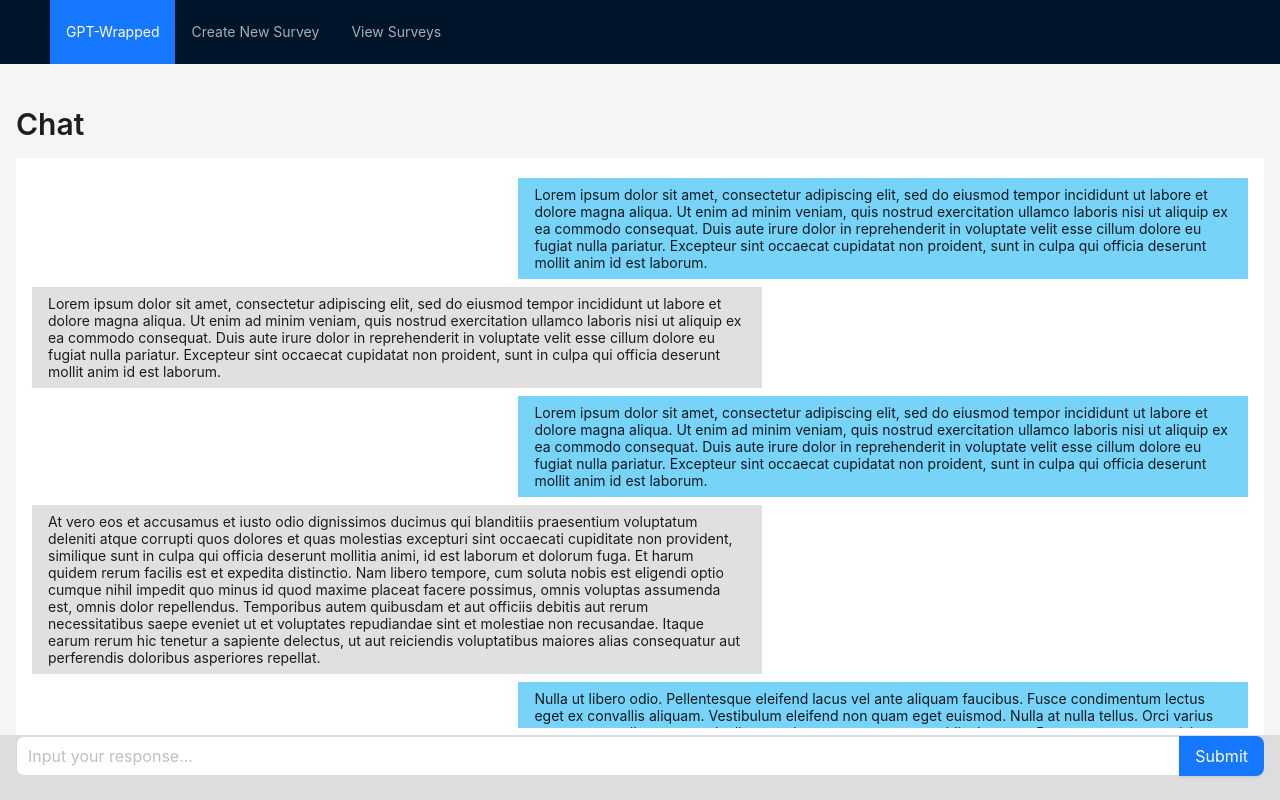
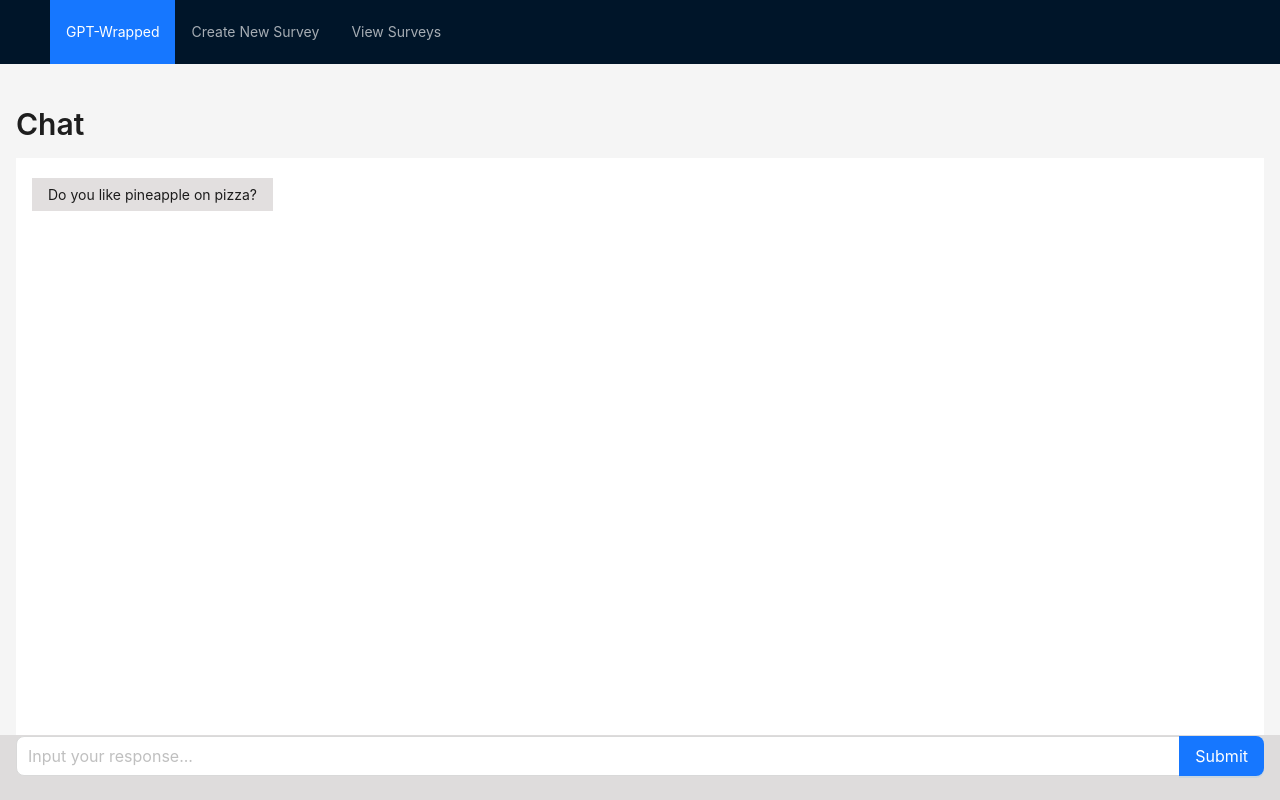
Before and after one commit to jesus-villalobos/cs160-final-project, a React (Create React App) app: page /chat in a window 1280 px wide. Built offline with nearby package versions, Linux system fonts and the light colour scheme.

Commit message:
Implemented basic example survey chat

```diff
--- a/src/pages/ChatPage.tsx
+++ b/src/pages/ChatPage.tsx
@@ -2,82 +2,96 @@ import React, { useState } from "react";
 import "./../App.css";
 
 import { Input, Space, Button } from "antd";
-
 import MainAppFormat from "./../components/MainAppLayout";
 
 const sampleChatMessages = [
     {
         messageContents:
-            "Lorem ipsum dolor sit amet, consectetur adipiscing elit, sed do eiusmod tempor incididunt ut labore et dolore magna aliqua. Ut enim ad minim veniam, quis nostrud exercitation ullamco laboris nisi ut aliquip ex ea commodo consequat. Duis aute irure dolor in reprehenderit in voluptate velit esse cillum dolore eu fugiat nulla pariatur. Excepteur sint occaecat cupidatat non proident, sunt in culpa qui officia deserunt mollit anim id est laborum.",
-        sender: "USER",
-    },
-    {
-        messageContents:
-            "Lorem ipsum dolor sit amet, consectetur adipiscing elit, sed do eiusmod tempor incididunt ut labore et dolore magna aliqua. Ut enim ad minim veniam, quis nostrud exercitation ullamco laboris nisi ut aliquip ex ea commodo consequat. Duis aute irure dolor in reprehenderit in voluptate velit esse cillum dolore eu fugiat nulla pariatur. Excepteur sint occaecat cupidatat non proident, sunt in culpa qui officia deserunt mollit anim id est laborum.",
+            "Do you like pineapple on pizza?",
         sender: "SYSTEM",
-    },
-    {
-        messageContents:
-            "Lorem ipsum dolor sit amet, consectetur adipiscing elit, sed do eiusmod tempor incididunt ut labore et dolore magna aliqua. Ut enim ad minim veniam, quis nostrud exercitation ullamco laboris nisi ut aliquip ex ea commodo consequat. Duis aute irure dolor in reprehenderit in voluptate velit esse cillum dolore eu fugiat nulla pariatur. Excepteur sint occaecat cupidatat non proident, sunt in culpa qui officia deserunt mollit anim id est laborum.",
-        sender: "USER",
-    },
-    {
-        messageContents:
-            "At vero eos et accusamus et iusto odio dignissimos ducimus qui blanditiis praesentium voluptatum deleniti atque corrupti quos dolores et quas molestias excepturi sint occaecati cupiditate non provident, similique sunt in culpa qui officia deserunt mollitia animi, id est laborum et dolorum fuga. Et harum quidem rerum facilis est et expedita distinctio. Nam libero tempore, cum soluta nobis est eligendi optio cumque nihil impedit quo minus id quod maxime placeat facere possimus, omnis voluptas assumenda est, omnis dolor repellendus. Temporibus autem quibusdam et aut officiis debitis aut rerum necessitatibus saepe eveniet ut et voluptates repudiandae sint et molestiae non recusandae. Itaque earum rerum hic tenetur a sapiente delectus, ut aut reiciendis voluptatibus maiores alias consequatur aut perferendis doloribus asperiores repellat.",
-        sender: "SYSTEM",
-    },
-    {
-        messageContents:
-            "Nulla ut libero odio. Pellentesque eleifend lacus vel ante aliquam faucibus. Fusce condimentum lectus eget ex convallis aliquam. Vestibulum eleifend non quam eget euismod. Nulla at nulla tellus. Orci varius natoque penatibus et magnis dis parturient montes, nascetur ridiculus mus. Praesent a sem nec nisi aliquet facilisis maximus a massa. Phasellus ornare lacus urna, eget vehicula massa faucibus sagittis. Nunc vel lorem sed odio eleifend congue eu id tortor. Nullam ultricies turpis in tempus vestibulum. Aliquam finibus purus id arcu semper lacinia. Aenean eget massa vel ex convallis egestas. Curabitur ante est, posuere vel mollis quis, mollis vitae sapien. Nullam vel urna at libero ullamcorper volutpat. Nullam non diam hendrerit nibh condimentum lacinia ultricies nec enim.",
-        sender: "USER",
-    },
-    {
-        messageContents:
-            "Nunc semper suscipit tellus, a iaculis nulla aliquam ac. Maecenas faucibus tellus sit amet lacus hendrerit hendrerit. Morbi eu mi sagittis, tincidunt nisl nec, vulputate dui. Interdum et malesuada fames ac ante ipsum primis in faucibus. Pellentesque pretium ipsum nunc, quis congue nibh facilisis in. Vestibulum dignissim dapibus convallis. Morbi a luctus eros. Aliquam erat volutpat.",
-        sender: "SYSTEM",
-    },
-    {
-        messageContents:
-            "Nunc semper suscipit tellus, a iaculis nulla aliquam ac. Maecenas faucibus tellus sit amet lacus hendrerit hendrerit. Morbi eu mi sagittis, tincidunt nisl nec, vulputate dui. Interdum et malesuada fames ac ante ipsum primis in faucibus. Pellentesque pretium ipsum nunc, quis congue nibh facilisis in. Vestibulum dignissim dapibus convallis. Morbi a luctus eros. Aliquam erat volutpat.",
-        sender: "USER",
-    },
-    {
-        messageContents:
-            "At vero eos et accusamus et iusto odio dignissimos ducimus qui blanditiis praesentium voluptatum deleniti atque corrupti quos dolores et quas molestias excepturi sint occaecati cupiditate non provident, similique sunt in culpa qui officia deserunt mollitia animi, id est laborum et dolorum fuga. Et harum quidem rerum facilis est et expedita distinctio. Nam libero tempore, cum soluta nobis est eligendi optio cumque nihil impedit quo minus id quod maxime placeat facere possimus, omnis voluptas assumenda est, omnis dolor repellendus. Temporibus autem quibusdam et aut officiis debitis aut rerum necessitatibus saepe eveniet ut et voluptates repudiandae sint et molestiae non recusandae. Itaque earum rerum hic tenetur a sapiente delectus, ut aut reiciendis voluptatibus maiores alias consequatur aut perferendis doloribus asperiores repellat.",
-        sender: "SYSTEM",
-    },
-    {
-        messageContents:
-            "Nam id fringilla mi. Class aptent taciti sociosqu ad litora torquent per conubia nostra, per inceptos himenaeos. Nullam gravida, orci vitae tincidunt volutpat, augue leo bibendum est, consequat porttitor metus libero vel sem. Vestibulum ante ipsum primis in faucibus orci luctus et ultrices posuere cubilia curae; Morbi ultricies, velit sed maximus congue, libero nibh ultrices purus, vel semper lacus libero et sem. Integer vehicula ligula eu magna scelerisque finibus. In justo mi, venenatis et tempor in, elementum a felis. Donec sodales condimentum turpis, sodales vestibulum mi dapibus vitae. Vivamus rutrum risus ac sapien eleifend iaculis.",
-        sender: "USER",
     },
 ];
 
+// Variables for ChatGPT Prompt
+const questions = "Do you like pineapple on pizza? Why do you dislike or like it? What toppings do you prefer on your pizza?";
+const convo = sampleChatMessages;
+
+// Converts array of messages
+// (in format of {messageContents: ..., sender: (USER or SYSTEM) })
+// to string for prompting
+function convoToText(conversation: any[]) {
+    var convo_str = "";
+    conversation.forEach(msg => {
+        convo_str += `${msg.sender}:  ${msg.messageContents}\n`;
+    });
+    return convo_str;
+
+}
+
+
 const ChatPage: React.FC = () => {
     const [input, setInput] = useState("");
+    // Used to update convo so far
+    const [chatMessages, setChatMessages] = useState(sampleChatMessages);
 
-    function handleSubmit() {
+    async function handleSubmit() {
+        // Adding user's submitted chat msg
+        const newUserMessage = {
+            messageContents: input,
+            sender: "USER",
+        };
+        setChatMessages([...chatMessages, newUserMessage]);
+        setInput(""); // Clear input after submitting
+
         console.log(input);
+        sampleChatMessages.push(newUserMessage);
+
+        const response = await fetch(
+            'https://noggin.rea.gent/thoughtful-guan-3811',
+            {
+                method: 'POST',
+                headers: {
+                    'Content-Type': 'application/json',
+                    Authorization: 'Bearer rg_v1_9p9gyu0nkflmw0wycwq44mt3hi4w3k42kncs_ngk',
+                },
+                body: JSON.stringify({
+                    // fill variables here.
+                    "questions": questions,
+                    "convo": convoToText(convo),
+                }),
             }
+        ).then(response => response.text());
 
-    function updateTextContents(e: any) {
-        const input = e.target.value;
-        setInput(input);
-    }
+
+        console.log(response);
+
+        // Adding System's chat msg
+        const newSystemMessage = {
+            messageContents: response,
+            sender: "SYSTEM",
+        };
+
+        setChatMessages([...sampleChatMessages, newSystemMessage]);
+        // Clear input box after submitting
+        setInput("");
+        sampleChatMessages.push(newSystemMessage);
+
+
+
+        console.log(convoToText(convo));
+
+    };
+
+    const updateTextContents = (e: React.ChangeEvent<HTMLInputElement>) => {
+        setInput(e.target.value);
+    };
 
     return (
-        <>
-            <MainAppFormat
-                pageTitle="Chat"
-                pageBody={
-                    <>
+        <MainAppFormat pageTitle="Chat" pageBody={
             <div className="ChatPageBody">
                 <div className="ChatPageMessagesSection">
-                                {sampleChatMessages.map((message, index) => (
-                                    <div
-                                        key={index}
-                                        className={`ChatMessage${message.sender}`}
-                                    >
+                    {chatMessages.map((message, index) => (
+                        <div key={index} className={`ChatMessage${message.sender}`}>
                             <div className="ChatMessageTextArea">
                                 {message.messageContents}
                             </div>
@@ -89,6 +103,7 @@ const ChatPage: React.FC = () => {
                         <Input
                             size="large"
                             placeholder="Input your response..."
+                            value={input}
                             onChange={updateTextContents}
                         />
                         <Button
@@ -101,10 +116,7 @@ const ChatPage: React.FC = () => {
                     </Space.Compact>
                 </div>
             </div>
-                    </>
-                }
-            />
-        </>
+        } />
     );
 };
 
```
Lines whose indentation alone changed are shown as unchanged.
